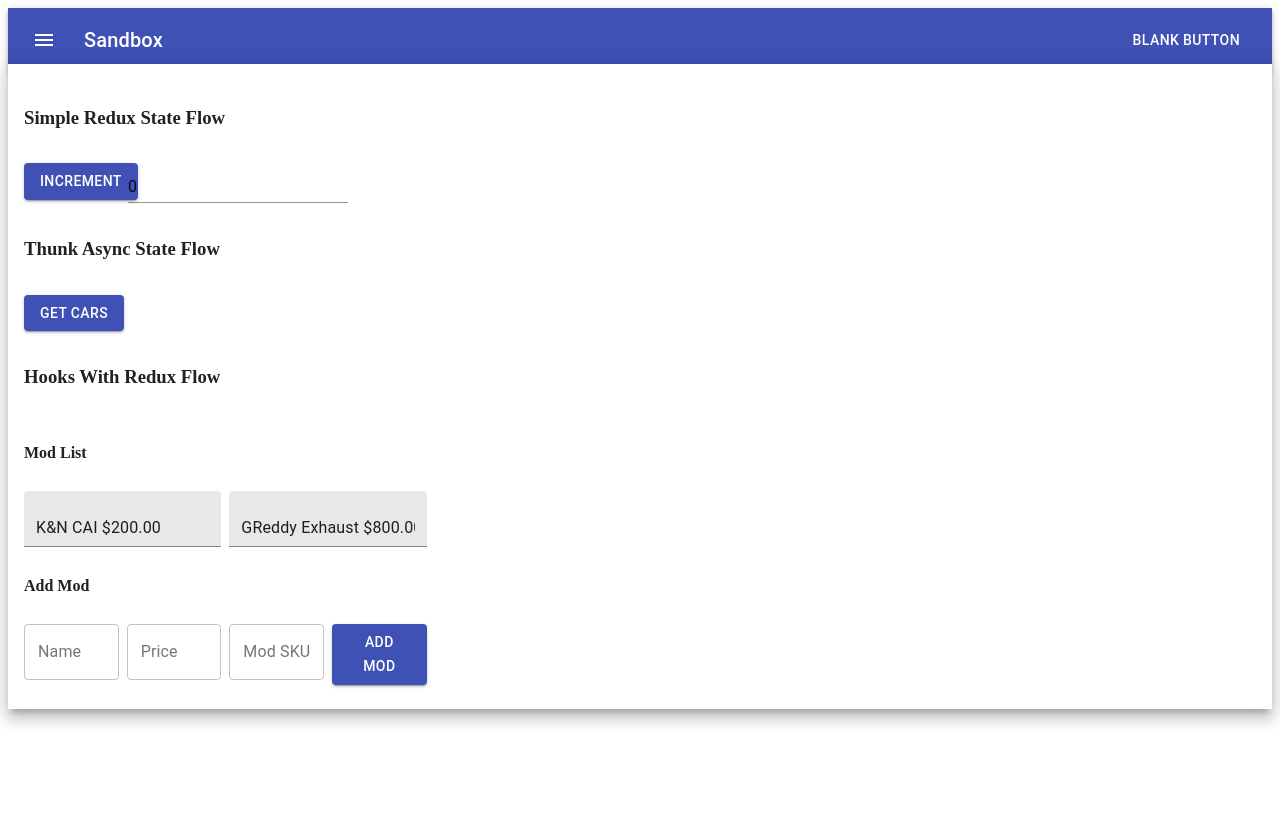
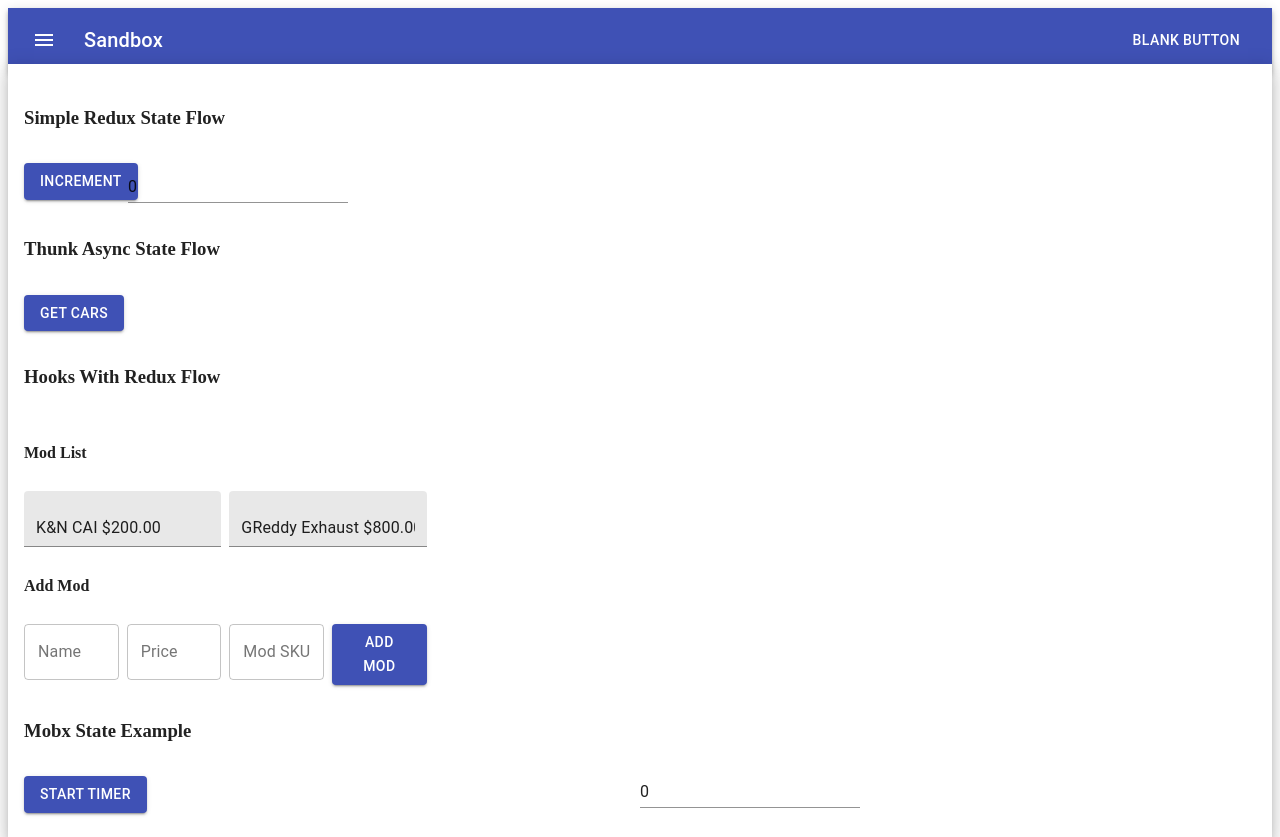
Before and after one commit to SgtRock91/ReactSandbox, a React (Create React App) app: page / in a window 1280 px wide. Before the commit the page ends 800 px from the top, so only its background shows below. Built offline with nearby package versions, Linux system fonts and the light colour scheme.

Commit message:
added mobx state example

```diff
--- a/package.json
+++ b/package.json
@@ -14,6 +14,8 @@
     "@types/react": "^16.9.46",
     "@types/react-dom": "^16.9.8",
     "@types/react-redux": "^7.1.9",
+    "mobx": "^6.3.7",
+    "mobx-react": "^7.2.1",
     "prop-types": "^15.7.2",
     "react": "^16.13.1",
     "react-dom": "^16.13.1",
--- /dev/null
+++ b/src/MobXState/index.js
@@ -0,0 +1,11 @@
+import Timer from './timer';
+
+class Store {
+    constructor() {
+        this.timer = new Timer(this);
+    }
+}
+
+const state = new Store();
+
+export default state;
--- /dev/null
+++ b/src/MobXState/timer.js
@@ -0,0 +1,21 @@
+import { observable, action, makeObservable } from 'mobx';
+
+class Timer {
+    time = 0;
+
+    constructor() {
+        makeObservable(this, {
+            time: observable,
+            startTimer: action,
+        });
+    }
+
+    startTimer = () => {
+        console.log('here');
+        setInterval(() => {
+            this.time = this.time + 1;
+        }, 1000);
+    }
+}
+
+export default Timer;
--- a/src/components/MainBody.tsx
+++ b/src/components/MainBody.tsx
@@ -4,6 +4,7 @@ import { increment } from "../redux/actions";
 
 import Cars from './Cars';
 import CarMods from './CarMods';
+import MobXTimer from './MobXTimer';
 import Grid from '@material-ui/core/Grid';
 import { Button, TextField } from '@material-ui/core';
 import { makeStyles } from '@material-ui/core/styles';
@@ -40,6 +41,10 @@ const MainBody: any = (props: InferProps<typeof MainBody.propTypes>) => {
                 <h3>Hooks With Redux Flow</h3>
             </Grid>
             <CarMods />
+            <Grid item xs={12}>
+                <h3>Mobx State Example</h3>
+            </Grid>
+            <MobXTimer />
         </Grid>
     );
 };
--- /dev/null
+++ b/src/components/MobXTimer.js
@@ -0,0 +1,21 @@
+
+import React from 'react';
+import Grid from '@material-ui/core/Grid';
+import { Button, TextField } from '@material-ui/core';
+import state from '../MobXState/index';
+import { observer } from 'mobx-react';
+
+const MobXTimer = () => {
+    return (
+        <Grid container item xs={12} spacing={1}>
+            <Grid item xs={6}>
+                <Button variant="contained" color="primary" onClick={() => { state.timer.startTimer() }}>Start Timer</Button>
+            </Grid>
+            <Grid item xs={6}>
+                <TextField value={state.timer.time} />
+            </Grid>
+       </Grid>
+    );
+};
+
+export default observer(MobXTimer);
```
Also changed, not shown: 1 other file (tests, documents, lock files or other folders).
